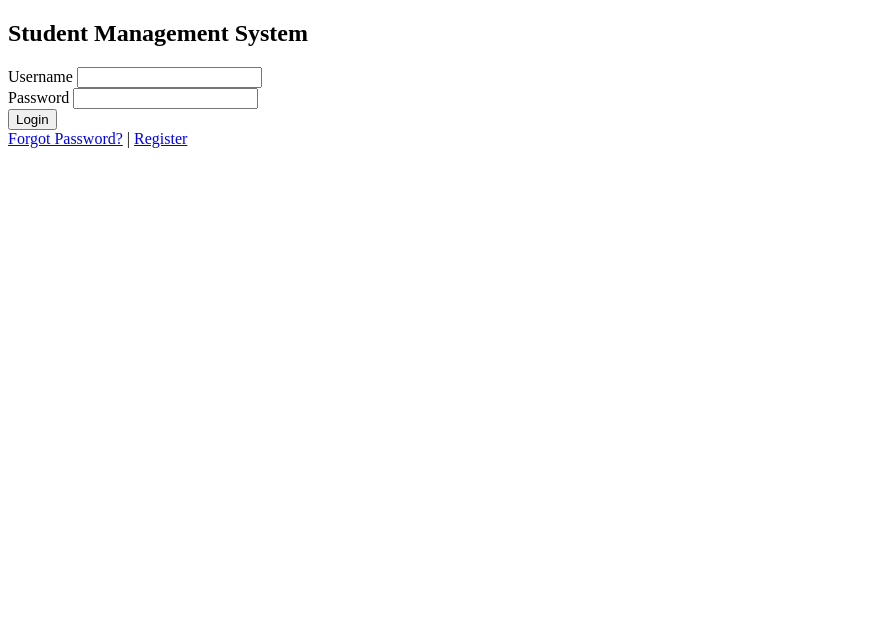
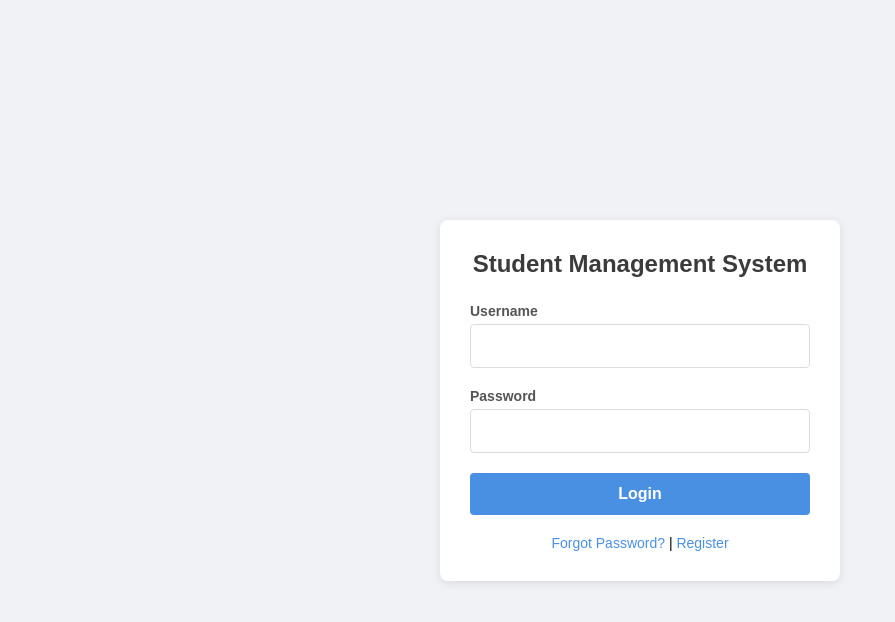
Before and after one commit to ramalingam123maha-commits/Student_Management, a plain HTML site: page Login.html in a window 1280 px wide. Shown: the whole page, without its empty margins (0-895 px from the left). Drawn offline with Linux system fonts and the light colour scheme.

Commit message:
Create a CSS file for Login by Maha

```diff
--- /dev/null
+++ b/Login.css
@@ -0,0 +1,105 @@
+/* Login.css - Created by Maha */
+
+* {
+    margin: 0;
+    padding: 0;
+    box-sizing: border-box;
+    font-family: 'Arial', sans-serif;
+}
+
+body {
+    background-color: #f0f2f5;
+    height: 100vh;
+    display: flex;
+    align-items: center;
+    justify-content: center;
+}
+
+.login-container {
+    background-color: white;
+    border-radius: 8px;
+    box-shadow: 0 2px 10px rgba(0, 0, 0, 0.1);
+    width: 100%;
+    max-width: 400px;
+    padding: 30px;
+    text-align: center;
+}
+
+h2 {
+    color: #3b3b3b;
+    margin-bottom: 25px;
+    font-size: 24px;
+}
+
+.input-group {
+    margin-bottom: 20px;
+    text-align: left;
+}
+
+label {
+    display: block;
+    margin-bottom: 5px;
+    font-size: 14px;
+    color: #555;
+    font-weight: 600;
+}
+
+input {
+    width: 100%;
+    padding: 12px;
+    border: 1px solid #ddd;
+    border-radius: 4px;
+    font-size: 16px;
+    transition: border-color 0.3s;
+}
+
+input:focus {
+    outline: none;
+    border-color: #4a90e2;
+    box-shadow: 0 0 0 2px rgba(74, 144, 226, 0.2);
+}
+
+button {
+    width: 100%;
+    padding: 12px;
+    background-color: #4a90e2;
+    color: white;
+    border: none;
+    border-radius: 4px;
+    font-size: 16px;
+    font-weight: 600;
+    cursor: pointer;
+    transition: background-color 0.3s;
+}
+
+button:hover {
+    background-color: #3a7bc8;
+}
+
+.links {
+    margin-top: 20px;
+    font-size: 14px;
+}
+
+.links a {
+    color: #4a90e2;
+    text-decoration: none;
+    transition: color 0.3s;
+}
+
+.links a:hover {
+    color: #3a7bc8;
+    text-decoration: underline;
+}
+
+/* Responsive adjustments */
+@media (max-width: 480px) {
+    .login-container {
+        padding: 20px;
+        width: 90%;
+    }
+
+    h2 {
+        font-size: 20px;
+    }
+}
--- a/Login.html
+++ b/Login.html
@@ -4,7 +4,7 @@
     <meta charset="UTF-8">
     <meta name="viewport" content="width=device-width, initial-scale=1.0">
     <title>Student Management - Login</title>
-    <!-- CSS styles have been removed -->
+    <link rel="stylesheet" href="Login.css">
 </head>
 <body>
     <div class="login-container">
```
